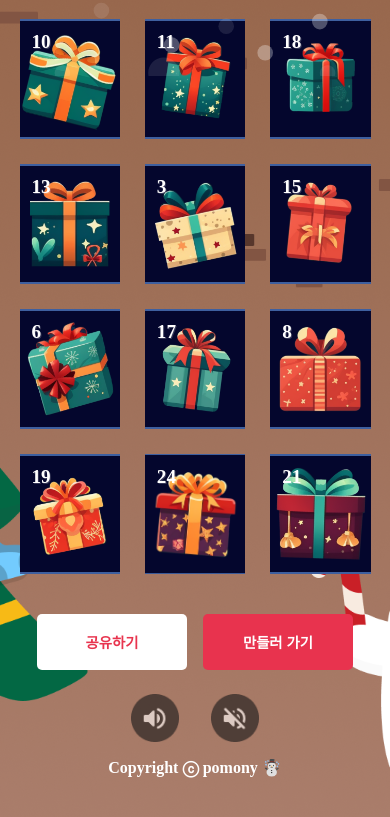
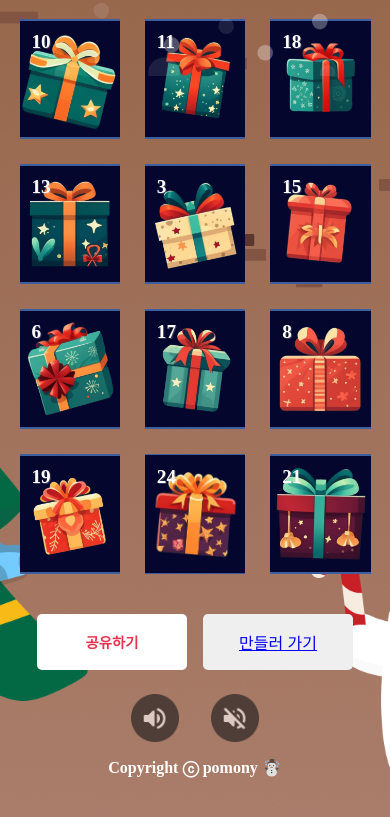
Before and after one commit to wangdanchu/christmas_calendar, a plain HTML site: page index.html in a window 390 px wide. Shown: the part 768-1585 px from the top of the page. Drawn offline with Linux system fonts and the light colour scheme.

Commit message:
Add files via upload

```diff
--- a/share.css
+++ b/share.css
@@ -31,24 +31,12 @@ button {
   transition: background-color 0.3s ease;
 }
 
-#studyButton {
-  background-color: #E8334E;
-  color: white;
-  font-weight: bold;
-  transition: background-color 0.3s ease;
-}
-
-#studyButton a {
-  color: white;
-  text-decoration: none;
-}
 
 
 /* 화면 크기가 작을 때의 스타일 */
 @media (max-width: 768px) {
 
-  #shareButton,
-  #studyButton {
+  #shareButton {
     width: 90%;
     /* 더 작은 화면에서 버튼 너비를 늘림 */
     padding: 0.75em;
@@ -62,10 +50,6 @@ button {
   background-color: #fae1e1;
 }
 
-/* 호버 효과는 모든 화면 크기에 적용 */
-#studyButton:hover {
-  background-color: #bc2a40;
-}
 
 /* 하단부 안내 */
 .copyright {
```
